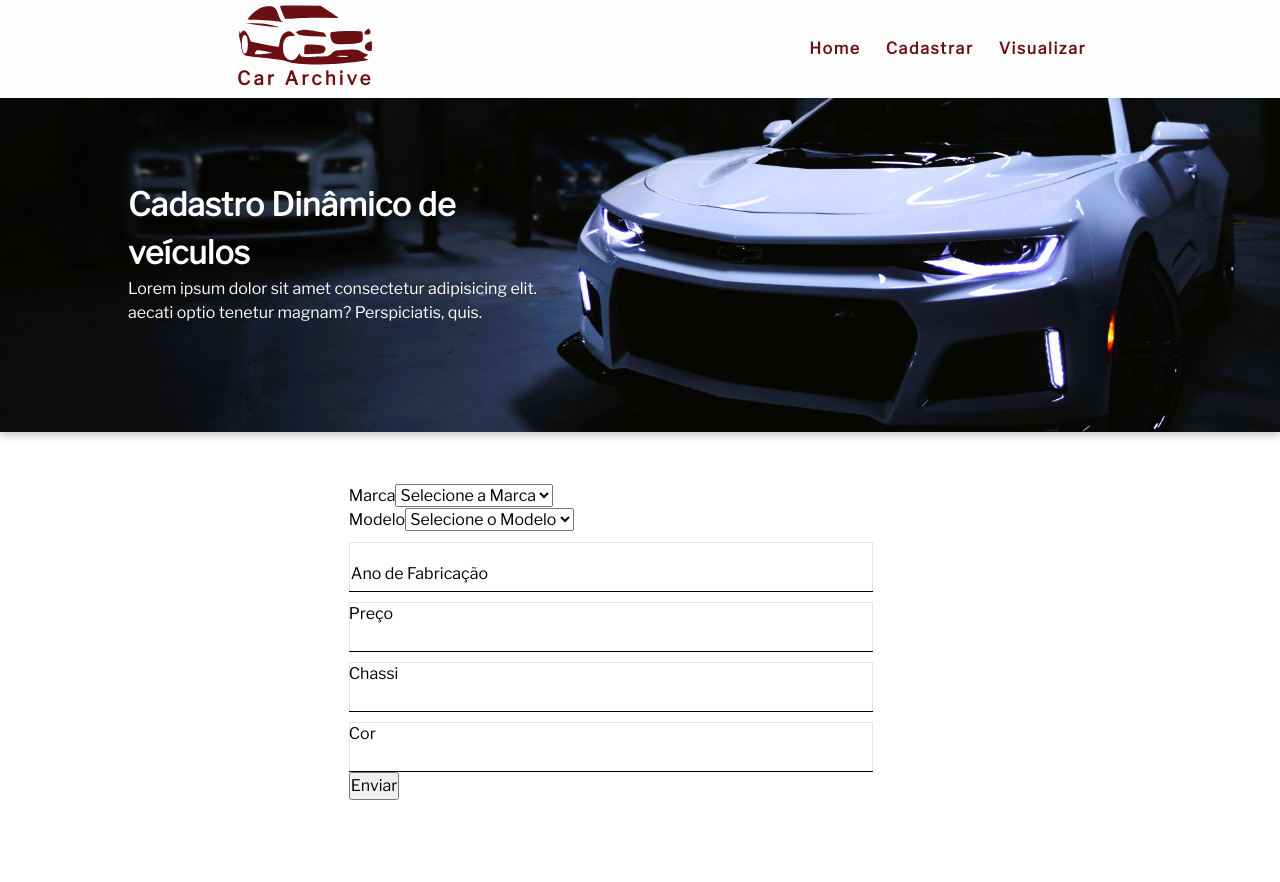
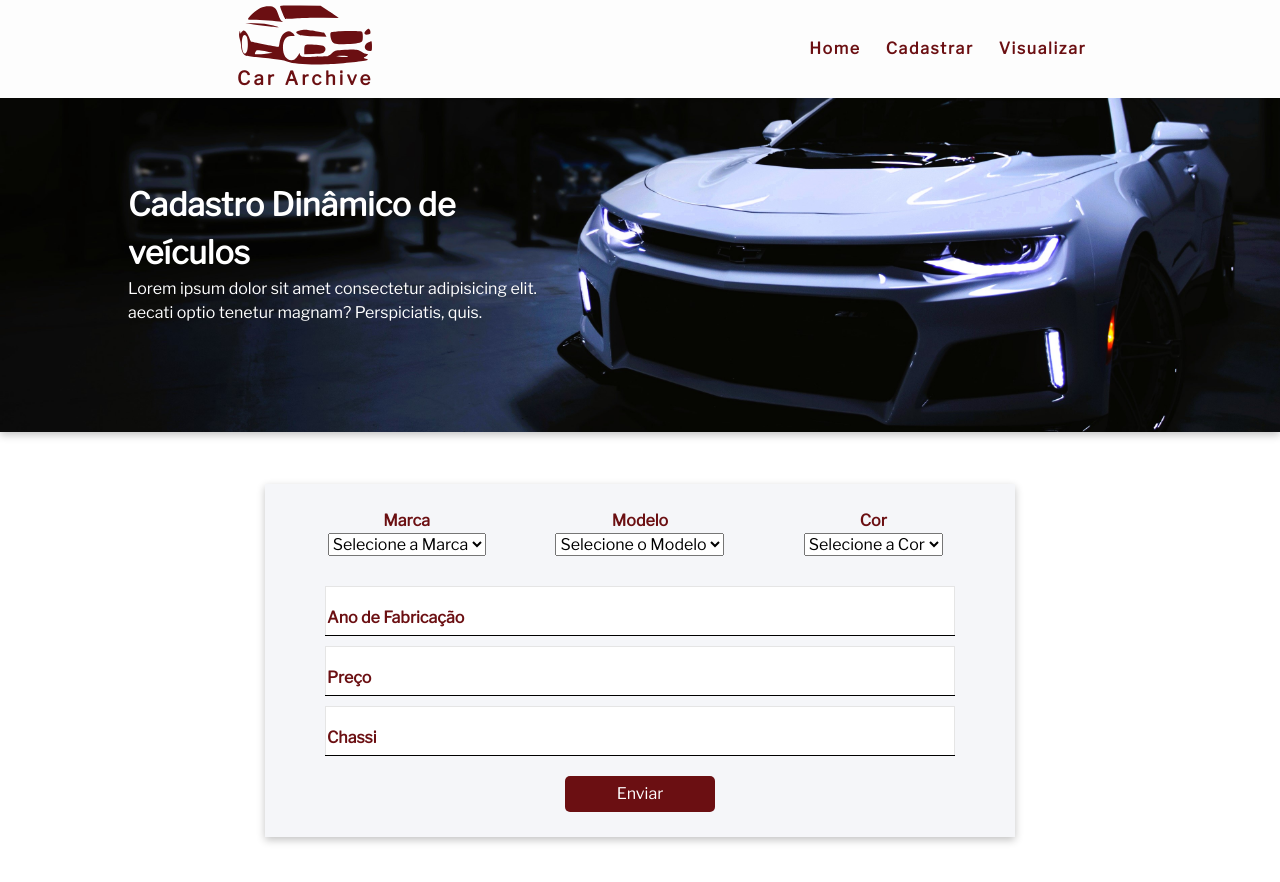
Before and after one commit to Lmsilvano/logikee_cadastrodecarros_fullstack, a React (Vite) app in the folder frontend/autoarchive/: page /Cadastrar in a window 1280 px wide. Shown: the top 882 px of the page. After the commit the page ends 853 px from the top, so only its background shows below. Built offline with nearby package versions, Linux system fonts and the light colour scheme.

Commit message:
terminado formulario de cadastro de veiculos

```diff
--- a/frontend/autoarchive/src/components/forms/registration/FormContainer.style.tsx
+++ b/frontend/autoarchive/src/components/forms/registration/FormContainer.style.tsx
@@ -1,47 +1,47 @@
 import styled from "styled-components";
-export const StyledPFormError = styled.p`
+export const StyledPFormError = styled.p``;
+
+export const StyledFormContainer = styled.div`
+  margin-top: 20px;
+  width: 100%;
+  display: flex;
+  align-items: center;
+  justify-content: center;
+  //height: 100vh;
+  .error {
     background: #ff0000ad;
     color: white;
     font-weight: 400;
     margin: 5px auto;
     text-align: center;
     width: 100%;
+    height: 25px;
     border-radius: 5px;
     transition: 700ms;
     box-shadow: rgb(0 0 0 / 25%) 0px 2px 7px;
-`;
-
-export const StyledFormContainer = styled.div`
-  margin-top: 20px;
-  width: 65%;
-  height: 100vh;
-
+  }
   form {
     width: 100%;
+    max-width: 750px;
     height: auto;
-    gap: 10px;
-    .secondRow,
-    .fifthRow {
-      margin-top: 10px;
     display: flex;
-      align-content: center;
-      justify-content: space-between;
-      align-items: flex-start;
-      width: 90%;
-      height: 65px;
+    flex-direction: column;
+    align-items: center;
+    gap: 20px;
+    background-color: ${({ theme }) => theme.colors.secondary};
+    padding: 25px;
+    box-shadow: rgba(0, 0, 0, 0.24) 0px 3px 8px;
+    label {
+      color: ${({ theme }) => theme.colors.tertiary};
+      font-weight: bolder;
+    }
+    section {
+      width: 100%;
+      display: flex;
       div {
-        width: 45%;
-        margin-top: 0;
-      }
-      .flexError {
-        margin-top: 0;
-        width: 45%;
+        display: flex;
         flex-direction: column;
-        height: auto;
-        div {
-          margin-top: 0 !important;
-          width: auto !important ;
-        }
+        align-items: center;
       }
     }
     div {
@@ -104,5 +104,13 @@ export const StyledFormContainer = styled.div`
         transform: translateX(0%);
       }
     }
+    button {
+      border: none;
+      padding: 6px;
+      width: 150px;
+      background-color: ${({ theme }) => theme.colors.tertiary};
+      color: white;
+      border-radius: 5px;
+    }
   }
 `;
--- a/frontend/autoarchive/src/components/forms/registration/index.tsx
+++ b/frontend/autoarchive/src/components/forms/registration/index.tsx
@@ -3,16 +3,18 @@ import { Formik, Form, Field, ErrorMessage } from "formik";
 import * as Yup from "yup";
 import { StyledFormContainer } from "./FormContainer.style";
 import { formatCurrency } from "../../../utils/masks.js";
+import { carData, carColors } from "../../../utils/fakeData.js";
 interface MarcaModel {
   marca: string;
   modelos: string[];
 }
 
+// Simula o Recebimento de Marcas, Modelos e Cores de Carros da API
 const fetchCarData = async (): Promise<MarcaModel[]> => {
-  return [
-    { marca: "Ford", modelos: ["Fiesta", "Focus", "Mustang"] },
-    { marca: "Toyota", modelos: ["Camry", "Corolla", "Rav4"] },
-  ];
+  return carData;
+};
+const fetchCarColors = async (): Promise<string[]> => {
+  return carColors;
 };
 
 //
@@ -25,8 +27,11 @@ const schema = Yup.object().shape({
   modelo: Yup.string().required("Campo obrigatório"),
   anoFabricacao: Yup.number()
     .required("Campo obrigatório")
-    .min(1900, "Ano inválido")
-    .max(anoAtual + 1, "Ano Inválido"),
+    .min(1900, `Ano Inválido: digite um valor entre 1900 e ${anoAtual + 1}`)
+    .max(
+      anoAtual + 1,
+      `Ano Inválido: digite um valor entre 1900 e ${anoAtual + 1}`
+    ),
   preco: Yup.string().required("Campo obrigatório"),
   chassi: Yup.string()
     .matches(
@@ -41,10 +46,13 @@ const schema = Yup.object().shape({
 const CarForm: React.FC = () => {
   const [marcas, setMarcas] = useState<MarcaModel[]>([]);
   const [modelos, setModelos] = useState<string[]>([]);
+  const [cores, setCarColors] = useState<string[]>([]);
   useEffect(() => {
     const fetchData = async () => {
       const data = await fetchCarData(); //
+      const colorsData = await fetchCarColors(); //
       setMarcas(data);
+      setCarColors(colorsData);
     };
 
     fetchData();
@@ -76,6 +84,7 @@ const CarForm: React.FC = () => {
       >
         {({ handleChange, values }) => (
           <Form>
+            <section>
               <div>
                 <label htmlFor="marca">Marca</label>
                 <Field
@@ -114,6 +123,17 @@ const CarForm: React.FC = () => {
                 </Field>
                 <ErrorMessage name="modelo" component="div" className="error" />
               </div>
+              <div>
+                <label htmlFor="cor">Cor</label>
+                <Field as="select" id="cor" name="cor" onChange={handleChange}>
+                  <option value="" label="Selecione a Cor" />
+                  {cores.map((modelo: string) => (
+                    <option key={modelo} value={modelo} label={modelo} />
+                  ))}
+                </Field>
+                <ErrorMessage name="cor" component="div" className="error" />
+              </div>
+            </section>
 
             <div>
               <div>
@@ -131,10 +151,9 @@ const CarForm: React.FC = () => {
               <ErrorMessage
                 name="anoFabricacao"
                 component="div"
-                className="flexError"
+                className="error"
               />
               <div>
-                <label htmlFor="preco">Preço</label>
                 <Field
                   type="text"
                   id="preco"
@@ -149,19 +168,27 @@ const CarForm: React.FC = () => {
                       },
                     } as React.ChangeEvent<HTMLInputElement>);
                   }}
+                  autoComplete="off"
+                  required
                 />
+                <label htmlFor="preco">
+                  <span>Preço</span>
+                </label>
               </div>
               <ErrorMessage name="preco" component="div" className="error" />
               <div>
-                <label htmlFor="chassi">Chassi</label>
-                <Field type="text" id="chassi" name="chassi" />
+                <Field
+                  type="text"
+                  id="chassi"
+                  name="chassi"
+                  autoComplete="off"
+                  required
+                />
+                <label htmlFor="chassi">
+                  <span>Chassi</span>
+                </label>
               </div>
               <ErrorMessage name="chassi" component="div" className="error" />
-              <div>
-                <label htmlFor="cor">Cor</label>
-                <Field type="text" id="cor" name="cor" />
-              </div>
-              <ErrorMessage name="cor" component="div" className="error" />
             </div>
 
             <button type="submit">Enviar</button>
--- a/frontend/autoarchive/src/components/nav/index.tsx
+++ b/frontend/autoarchive/src/components/nav/index.tsx
@@ -8,10 +8,10 @@ const Nav = () => {
           <Link to="/">Home</Link>
         </li>
         <li>
-          <Link to="/cadastrar">Cadastrar </Link>
+          <Link to="/Cadastrar">Cadastrar </Link>
         </li>
         <li>
-          <Link to="/visualizar">Visualizar </Link>
+          <Link to="/Visualizar">Visualizar </Link>
         </li>
       </ul>
     </StyledNav>
--- /dev/null
+++ b/frontend/autoarchive/src/utils/fakeData.ts
@@ -0,0 +1,79 @@
+export const carData = [
+    {
+      marca: "Ford",
+      modelos: [
+        "Fiesta",
+        "Focus",
+        "Mustang",
+        "Escape",
+        "Explorer",
+        "Expedition",
+        "F-150",
+        "Ranger",
+        "Edge",
+        "Bronco",
+      ],
+    },
+    {
+      marca: "Toyota",
+      modelos: [
+        "Camry",
+        "Corolla",
+        "Rav4",
+        "Highlander",
+        "Prius",
+        "Tacoma",
+        "Tundra",
+        "Sienna",
+        "4Runner",
+        "Land Cruiser",
+      ],
+    },
+    {
+      marca: "Honda",
+      modelos: [
+        "Civic",
+        "Accord",
+        "CR-V",
+        "Pilot",
+        "Odyssey",
+        "Fit",
+        "HR-V",
+        "Ridgeline",
+        "Insight",
+        "Clarity",
+      ],
+    },
+    {
+      marca: "Chevrolet",
+      modelos: [
+        "Cruze",
+        "Malibu",
+        "Equinox",
+        "Traverse",
+        "Tahoe",
+        "Suburban",
+        "Silverado",
+        "Colorado",
+        "Blazer",
+        "Camaro",
+      ],
+    },
+    {
+      marca: "BMW",
+      modelos: [
+        "3 Series",
+        "5 Series",
+        "7 Series",
+        "X1",
+        "X3",
+        "X5",
+        "X7",
+        "Z4",
+        "M2",
+        "i8",
+      ],
+    },
+  ]
+
+  export const carColors = ['Vermelho', 'Azul', 'Verde', 'Preto', 'Branco', 'Prata', 'Amarelo', 'Laranja', 'Roxo', 'Cinza'];
--- a/frontend/autoarchive/src/utils/masks.ts
+++ b/frontend/autoarchive/src/utils/masks.ts
@@ -1,13 +1,8 @@
 export const formatCurrency = (value: string): string => {
-  if (!value || Number.isNaN(value) ) return "";
 
-  const numericValue = value.replace(/\D/g, '');
-  const limitedValue = Math.min(parseInt(numericValue, 10), 99999999).toString();
-  const intValue = limitedValue.slice(0, -2) || '0';
-  const decimalValue = limitedValue.slice(-2);
-  const paddedIntValue = intValue.padStart(1, '0').replace(/^0+/, '');
-  const formattedValue = `${paddedIntValue},${decimalValue}`;
+  return (value.replace(/\D/g, '')
+  .replace(/^0+/, '')
+  .replace(/(\d+)(\d{2})$/, '$1,$2')
+  .replace(/(\d)(?=(\d{3})+(?!\d))/g, '$1.'))
 
-
-  return formattedValue.replace(/(\d)(?=(\d{3})+(?!\d))/g, '$1.');
 };
```
Lines whose indentation alone changed are shown as unchanged.
